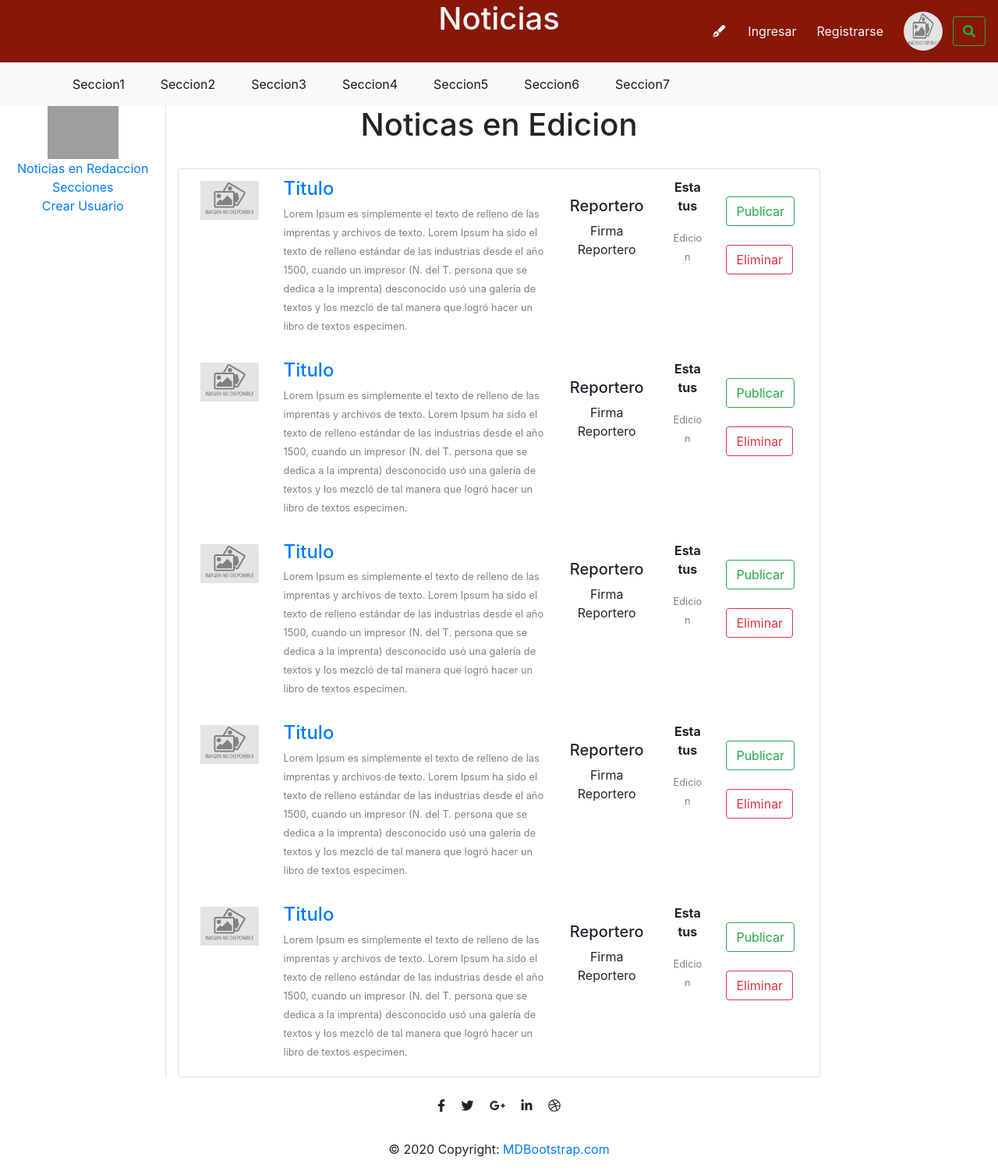
After one commit to FernandoGP98/Proyecto_BDM, a PHP site: page /adminPerfil.php in a window 1280 px wide. The commit adds this page. Shown: the whole page at 78% size. Run offline with PHP 8.4, Linux system fonts and the light colour scheme; some libraries are stand-ins or nearby versions; grey boxes are pictures that could not be loaded.

Commit message:
perfil Administrador

```diff
--- /dev/null
+++ b/adminPerfil.php
@@ -0,0 +1,127 @@
+<!DOCTYPE html>
+<html lang="en">
+
+<head>
+    <meta charset="UTF-8">
+    <meta name="viewport" content="width=device-width, initial-scale=1.0">
+    <title>Document</title>
+    <?php include 'links.php';?>
+    <link rel="stylesheet" href="css/registrar.css">
+    <link rel="stylesheet" href="css/perfil.css">
+    <script src="js/perfil_administrador.js"></script>
+</head>
+
+<body>
+    <?php include 'templates/navbar.php';?>
+        <div class="container-fluid">
+            <div class="row">
+                <div class="col-2 vertical-line-right text-center">
+                <img src="https://capenetworks.com/static/images/testimonials/user-icon.svg" width="50%" height="auto"
+                    alt="">
+                <ul>
+                    <li><a id="admin-redaccion" href="#">Noticias en Redaccion</a></li>
+                    <li><a id="admin-secciones" href="#">Secciones</a></li>
+                    <li><a id="admin-usuarios" href="#">Crear Usuario</a></li>
+                </ul>
+                </div>
+                <div class="col-8">
+                    <!-- Apartado de Noticias -->
+                    <div class="noticias-redaccion"><h1 class="text-center">Noticas en Edicion</h1>
+                        <br>
+                        <div class="card">
+                        <?php
+                                for ($i=0; $i < 5; $i++) {
+                                ?>
+                                <div class="post-outbox">
+                                    <div class="post-innerbox">
+                                    <div class="row">
+                                        <div class="col-2 p-1 d-flex justify-content-center">
+                                            <img src="image/no-imagen.jpg" width="auto" height="50px" alt="...">
+                                        </div>
+                                        <div class="col-5 p-0">
+                                            <a href="noticia.php">
+                                            <h4 class="mb-1">Titulo</h4>
+                                            </a>
+                                            <div>
+                                                <small>Lorem Ipsum es simplemente el texto de relleno de las imprentas y archivos de texto.
+                                                    Lorem Ipsum ha sido el texto de relleno estándar de las industrias desde el año 1500,
+                                                    cuando un impresor (N. del T. persona que se dedica a la imprenta) desconocido usó una
+                                                    galería de textos y los mezcló de tal manera que logró hacer un libro de textos especimen. </small>
+                                            </div>
+                                        </div>
+
+                                        <div class="col-md-2 text-center">
+                                            <br>
+                                            <h5>Reportero</h5>
+                                            <p>Firma Reportero</p>
+                                        </div>
+
+                                        <div class="col-md-1 text-center">
+                                            <p class="estatus">Estatus</p>
+                                            <small>Edicion</small>
+                                        </div>
+                                        <div class="col-md-1 text-center">
+                                            <br>
+                                            <button class="btn btn-outline-success">Publicar</button>
+                                            <br><br>
+                                            <button class="btn btn-outline-danger">Eliminar</button>
+                                        </div>
+                                    </div>
+                                    </div>
+                                </div>
+                                <?php
+                                }
+                                ?>
+                        </div>
+                    </div>
+
+                    <!-- Apartado de Secciones -->
+                    <div class="secciones-administrador">
+                        <div class="card">
+                            <h3>Secciones</h3>
+                            <form action="">
+                                <h4>Nueva Seccion</h4>
+
+                                <label for="">Nombre Seccion:</label>
+                                <input class="form-control" type="text" placeholder="Nombre de Seccion">
+                            </form>
+                        </div>
+                    </div>
+
+                    <!-- Aparatado de Usuarios -->
+                    <div class="usuarios-administrador">
+                        <br><br>
+                        <div class="row d-flex justify-content-center">
+                        <div class="loginBackground">
+                        </div>
+                        <div class="contact-form">
+                            <h2>Nuevo Usuario</h2>
+                            <form action="">
+                                <label for="">E-mail</label>
+                                <input class="form-control" type="email" name="email" placeholder="Ingrese un email">
+
+                                <label for="">Firma</label>
+                                <input class="form-control" type="text" name="username" placeholder="Ingrese un nombre de usuario">
+
+                                <label for="">Contraseña</label>
+                                <input class="form-control" type="password" name="password" placeholder="Ingrese una contraseña">
+
+                                <label for="">Tipo de Usuario</label>
+                                <select class="form-control" name="" id="">
+                                    <option value="0">Administrador</option>
+                                    <option value="1">Reportero</option>
+                                    <option value="2">Usuario</option>
+                                </select>
+
+                                <br><input class="mb-2 btn btn-primary" type="submit" value="Registrar"><br>
+                            </form>
+                            <br>
+                        </div>
+                        </div>
+                    </div>
+            </div>
+        </div>
+    <?php include 'templates/footer.php';?>
+</body>
+
+</html>
--- a/css/registrar.css
+++ b/css/registrar.css
@@ -3,7 +3,6 @@
     position:relative;
     margin :40px;
     width: 400px;
-    height:430px;
     padding-top: 30px;
     padding-left: 30px;
     padding-right: 30px;
--- /dev/null
+++ b/js/perfil_administrador.js
@@ -0,0 +1,23 @@
+$(document).ready(function(){
+    $(".noticias-redaccion").show();
+    $(".secciones-administrador").hide();
+    $(".usuarios-administrador").hide();
+
+    $("#admin-redaccion").click(function(){
+        $(".noticias-redaccion").show(400);
+        $(".secciones-administrador").hide(400);
+        $(".usuarios-administrador").hide(400);
+    });
+
+    $("#admin-secciones").click(function(){
+        $(".noticias-redaccion").hide(400);
+        $(".secciones-administrador").show(400);
+        $(".usuarios-administrador").hide(400);
+    });
+
+    $("#admin-usuarios").click(function(){
+        $(".noticias-redaccion").hide(400);
+        $(".secciones-administrador").hide(400);
+        $(".usuarios-administrador").show(400);
+    });
+});
--- a/registrarse.php
+++ b/registrarse.php
@@ -20,7 +20,7 @@
                 <label for="">E-mail</label>
                 <input class="form-control" type="email" name="email" placeholder="Ingrese su email">
 
-                <label for="">Nick</label>
+                <label for="">Firma</label>
                 <input class="form-control" type="text" name="username" placeholder="Ingrese su nombre de usuario">
 
                 <label for="">Contraseña</label>
```
Also changed, not shown: noPublicadas.php (deleted).
